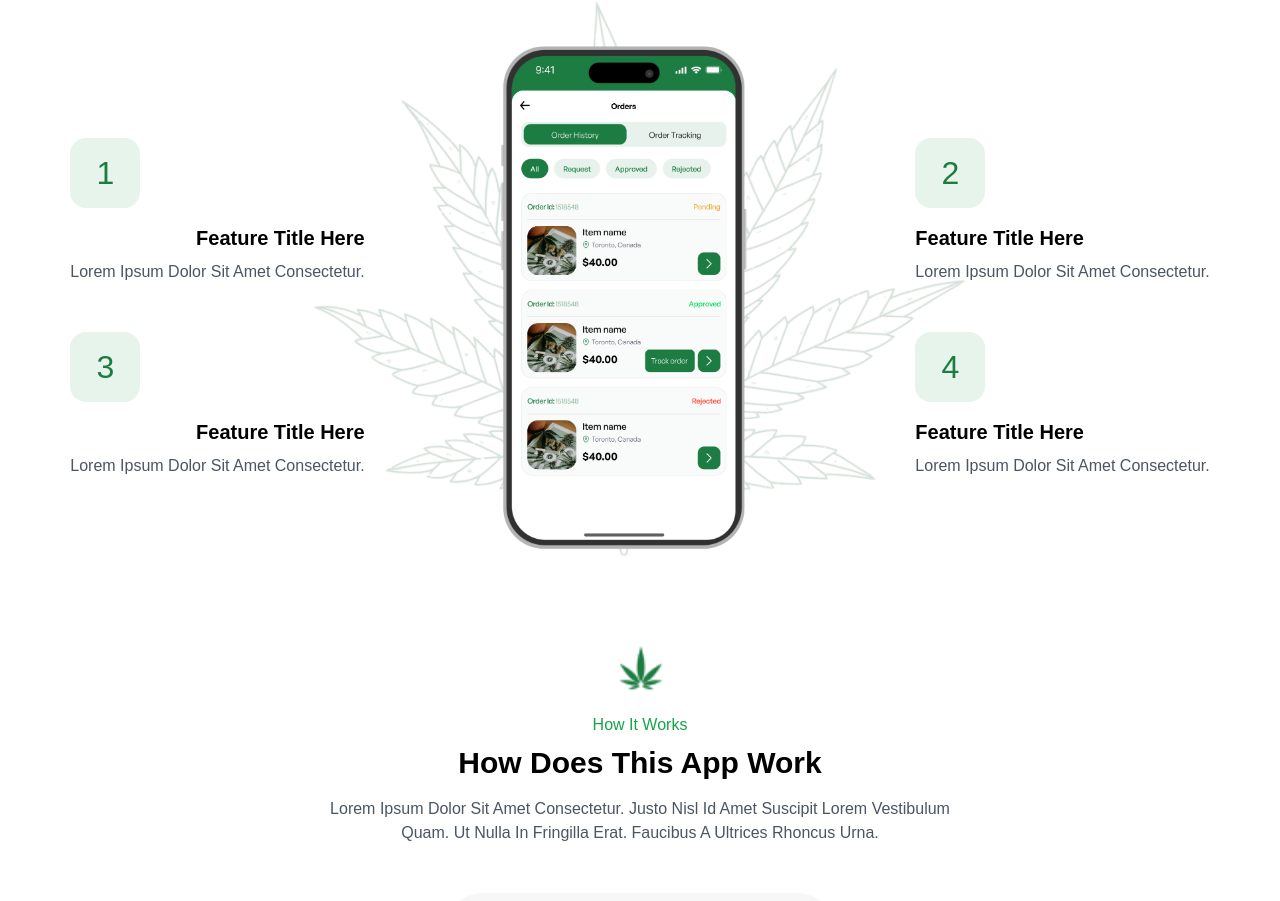
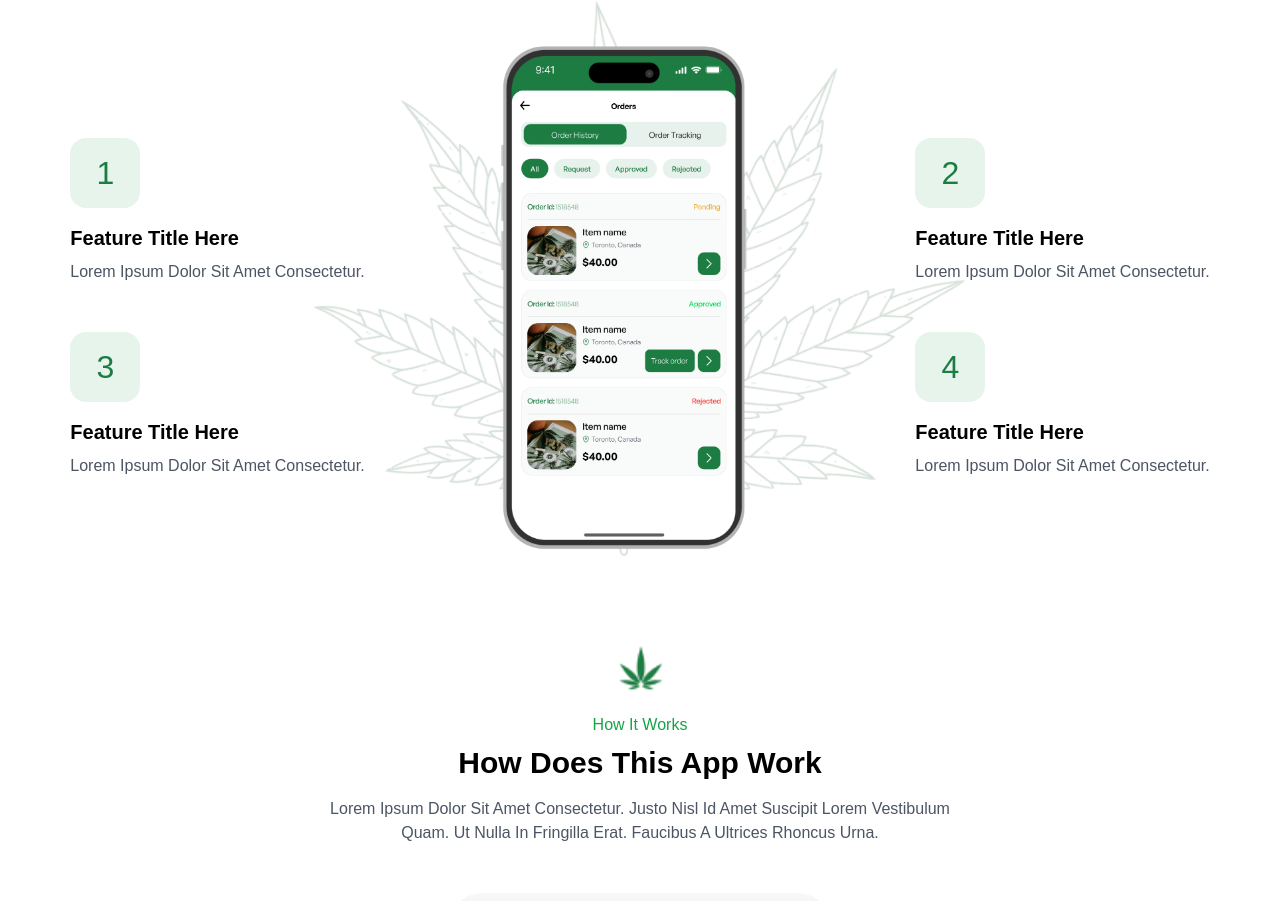
Before and after one commit to dignitestudios-dev/BuzzHub-Landing-Page, a React (Vite) app: page / in a window 1280 px wide. Shown: the part 1511-2412 px from the top of the page. Built offline with nearby package versions, Linux system fonts and the light colour scheme; a web font is replaced by a local one.

Commit message:
updated featuresection

```diff
--- a/src/components/FeatureSection.jsx
+++ b/src/components/FeatureSection.jsx
@@ -98,7 +98,7 @@
 
   const FeatureItem = ({ number, title, description, alignment }) => {
     return (
-      <div className={`flex flex-col items-${alignment === 'left' ? 'start' : 'end'} space-y-2`}>
+      <div className={`flex flex-col items-${alignment === 'right' ? 'start' : 'end'} space-y-2`}>
         <div className="flex items-center justify-center w-[70px] h-[70px] rounded-2xl bg-[#E6F4EC] text-[#1D7C42] font-normal text-[32px] mb-2">
           {number}
         </div>
```
